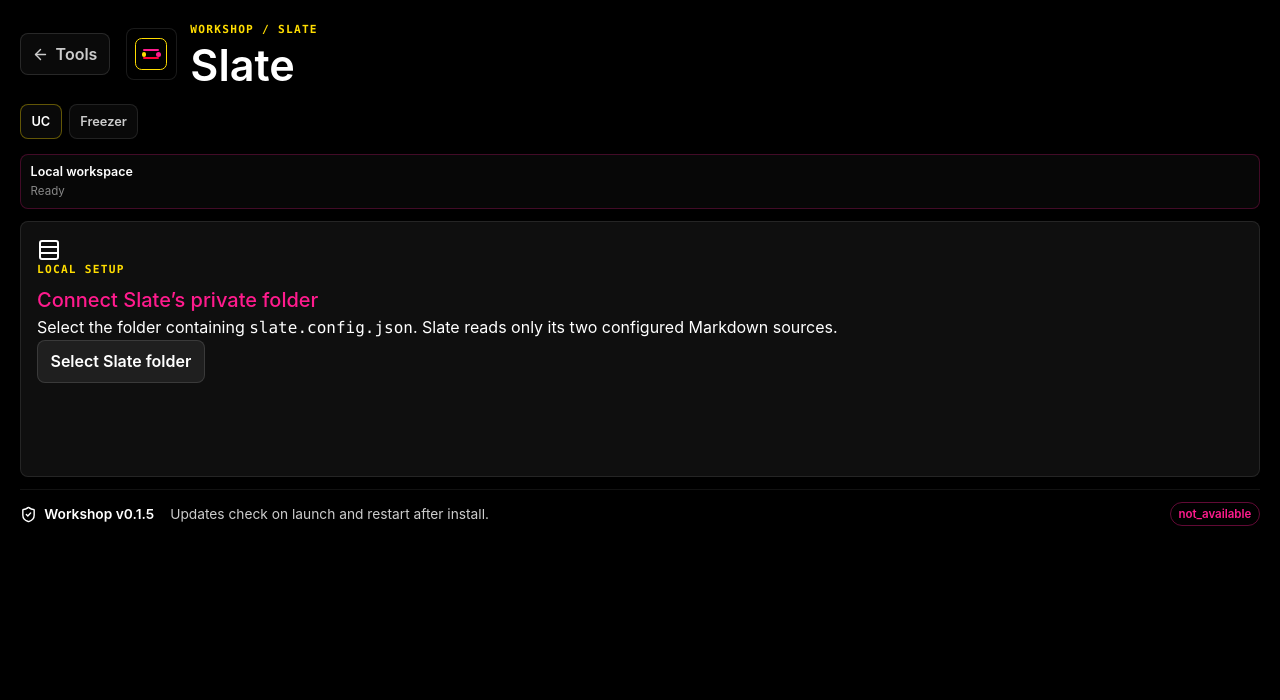
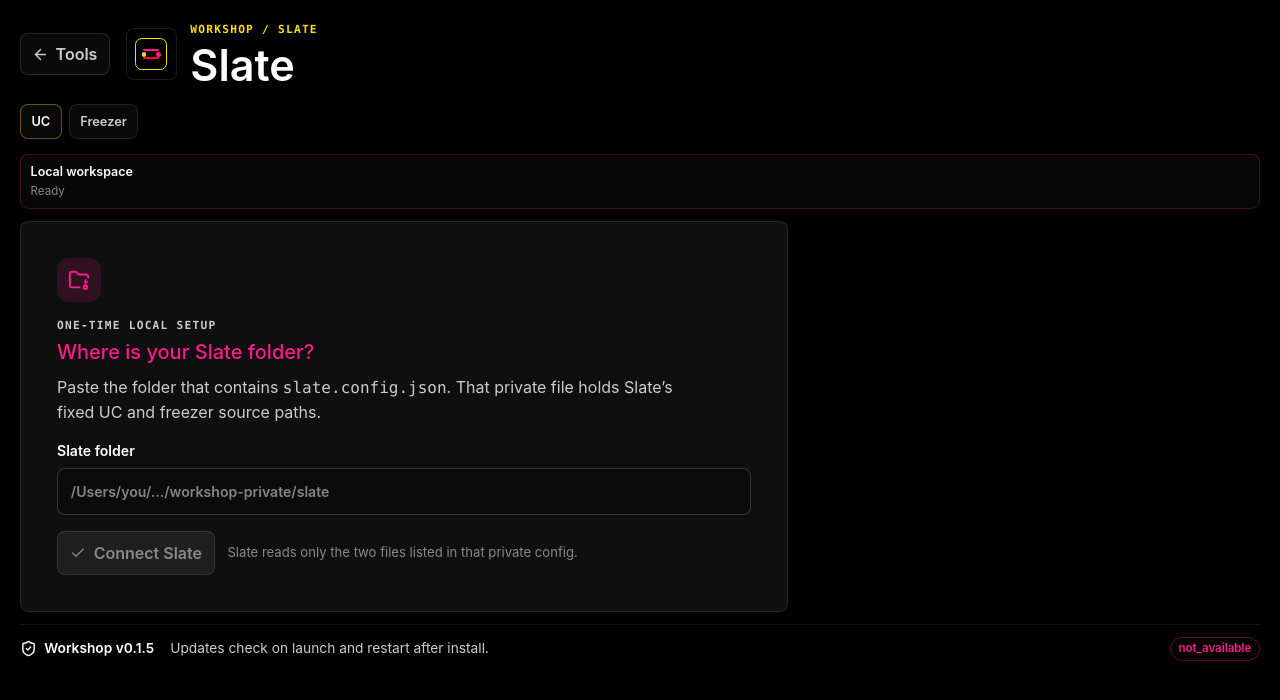
Before and after one commit to LindsayB610/workshop, a React (Vite) app in the folder apps/marketing-builds-desktop/: page / in a window 1280 px wide. Both pictures are taken after a click on the button 404 px from the left and 507 px from the top of the page. Shown: the top 700 px of the page. Built offline with nearby package versions, Linux system fonts and the light colour scheme; what @redline/core would draw is missing.

Commit message:
Refine Slate setup and layout

```diff
--- a/apps/marketing-builds-desktop/src/styles/app.css
+++ b/apps/marketing-builds-desktop/src/styles/app.css
@@ -1798,7 +1798,7 @@
   padding-bottom: 6rem;
 }
 
-.slate-summary,
+.slate-header,
 .slate-panel-heading,
 .slate-summary-actions,
 .slate-updated,
@@ -1807,10 +1807,21 @@
   align-items: center;
 }
 
-.slate-summary,
+.slate-header,
 .slate-panel-heading {
   justify-content: space-between;
   gap: 1rem;
+}
+
+.slate-header {
+  padding: 0.55rem 0 0.85rem;
+  border-bottom: 1px solid rgba(255, 255, 255, 0.12);
+}
+
+.slate-header h1 {
+  margin: 0.15rem 0 0;
+  font-size: clamp(1.65rem, 3vw, 2.2rem);
+  letter-spacing: -0.04em;
 }
 
 .slate-summary-actions {
@@ -1835,20 +1846,40 @@
 
 .slate-sections {
   display: grid;
-  gap: 0.8rem;
-  margin-top: 1rem;
+  gap: 0.65rem;
+  margin-top: 1.2rem;
 }
 
 .slate-section {
-  padding: 0.85rem 0.95rem;
-  border-left: 2px solid rgba(255, 221, 0, 0.3);
-  border-radius: 0 0.4rem 0.4rem 0;
-  background: rgba(255, 255, 255, 0.025);
+  padding: 0.95rem 1rem 1rem;
+  border: 1px solid rgba(255, 255, 255, 0.1);
+  border-radius: 0.7rem;
+  background: linear-gradient(135deg, rgba(255, 255, 255, 0.055), rgba(255, 255, 255, 0.018));
 }
 
 .slate-section-level-1 {
-  border-left-color: var(--color-pink);
-  background: rgba(255, 27, 141, 0.06);
+  border-color: rgba(255, 27, 141, 0.34);
+  background: linear-gradient(135deg, rgba(255, 27, 141, 0.12), rgba(255, 255, 255, 0.025));
+}
+
+.slate-section-title {
+  display: flex;
+  align-items: baseline;
+  gap: 0.55rem;
+}
+
+.slate-section-title > span {
+  width: 0.45rem;
+  height: 0.45rem;
+  flex: 0 0 auto;
+  border-radius: 999px;
+  background: var(--color-yellow);
+  box-shadow: 0 0 0 4px rgba(255, 221, 0, 0.1);
+}
+
+.slate-section-level-1 .slate-section-title > span {
+  background: var(--color-pink);
+  box-shadow: 0 0 0 4px rgba(255, 27, 141, 0.12);
 }
 
 .slate-section h2,
@@ -1859,16 +1890,26 @@
 }
 
 .slate-context {
-  margin-bottom: 0.6rem;
-  color: var(--dark-text-secondary);
+  margin: 0.45rem 0 0.7rem 1rem;
+  color: var(--dark-text-secondary);
+}
+
+.slate-panel-note {
+  margin: 0.16rem 0 0;
+  color: var(--dark-text-secondary);
+  font-size: 0.9rem;
 }
 
 .slate-list {
   display: grid;
-  gap: 0.38rem;
-  margin: 0;
-  padding-left: 1.15rem;
-  color: var(--dark-text);
+  gap: 0.45rem;
+  margin: 0.25rem 0 0;
+  padding-left: 1.25rem;
+  color: var(--dark-text);
+}
+
+.slate-list > li::marker {
+  color: var(--color-yellow);
 }
 
 .slate-list .slate-list {
@@ -1891,6 +1932,70 @@
   min-height: 16rem;
 }
 
+.slate-setup {
+  display: grid;
+  gap: 1rem;
+  max-width: 48rem;
+  padding: clamp(1.25rem, 4vw, 2.25rem);
+}
+
+.slate-setup-mark {
+  display: grid;
+  width: 2.75rem;
+  height: 2.75rem;
+  place-items: center;
+  border-radius: 0.7rem;
+  background: rgba(255, 27, 141, 0.14);
+  color: var(--color-pink);
+}
+
+.slate-setup h2 {
+  margin: 0.15rem 0 0.5rem;
+}
+
+.slate-setup p {
+  max-width: 39rem;
+  margin: 0;
+  color: var(--dark-text-secondary);
+}
+
+.slate-root-field {
+  display: grid;
+  gap: 0.4rem;
+  color: var(--dark-text);
+  font-size: 0.88rem;
+  font-weight: 600;
+}
+
+.slate-root-field input {
+  width: 100%;
+  box-sizing: border-box;
+  padding: 0.75rem 0.8rem;
+  border: 1px solid rgba(255, 255, 255, 0.18);
+  border-radius: 0.5rem;
+  outline: none;
+  background: rgba(0, 0, 0, 0.22);
+  color: var(--dark-text);
+  font: inherit;
+}
+
+.slate-root-field input:focus {
+  border-color: var(--color-yellow);
+  box-shadow: 0 0 0 3px rgba(255, 221, 0, 0.12);
+}
+
+.slate-setup-actions {
+  display: flex;
+  flex-wrap: wrap;
+  align-items: center;
+  gap: 0.75rem;
+}
+
+.slate-setup-actions > span {
+  color: var(--dark-text-muted);
+  font-size: 0.82rem;
+}
+
 .slate-table-scroll {
   overflow-x: auto;
   margin-top: 1rem;
@@ -1905,7 +2010,7 @@
 
 .slate-storage-table th,
 .slate-storage-table td {
-  padding: 0.7rem 0.65rem;
+  padding: 0.8rem 0.7rem;
   border-bottom: 1px solid rgba(255, 255, 255, 0.09);
   vertical-align: top;
 }
@@ -1920,6 +2025,10 @@
 .slate-storage-table tbody th {
   color: var(--dark-text);
   font-weight: 600;
+}
+
+.slate-storage-table tbody tr:hover {
+  background: rgba(255, 255, 255, 0.035);
 }
 
 .slate-storage-label {
--- a/apps/marketing-builds-desktop/src/tools/slate/SlateTool.tsx
+++ b/apps/marketing-builds-desktop/src/tools/slate/SlateTool.tsx
@@ -1,5 +1,5 @@
 import { listen, type UnlistenFn } from "@tauri-apps/api/event";
-import { AlertCircle, Archive, Clock3, RefreshCw, Rows3 } from "lucide-react";
+import { AlertCircle, Archive, Check, Clock3, FolderKey, RefreshCw, Rows3 } from "lucide-react";
 import { useCallback, useEffect, useRef, useState } from "react";
 import { Badge } from "../../components/ui/badge";
 import { Button } from "../../components/ui/button";
@@ -13,6 +13,7 @@
   const [errors, setErrors] = useState<Partial<Record<SlateSourceName, string>>>({});
   const [loadingSources, setLoadingSources] = useState<SlateSourceName[]>([]);
   const [watchError, setWatchError] = useState<string | null>(null);
+  const [setupRoot, setSetupRoot] = useState("");
   const requestVersions = useRef<Record<SlateSourceName, number>>({ uc: 0, freezer: 0 });
   const activeTab = activeRouteId === "freezer" ? "freezer" : "uc";
   const hasPrivateRoot = Boolean(workspaceRoot?.startsWith("/"));
@@ -92,19 +93,56 @@
 
   if (!hasPrivateRoot) {
     return (
-      <Panel className="slate-setup" id="slate-setup">
-        <Rows3 size={24} aria-hidden="true" />
-        <p className="eyebrow">Local setup</p>
-        <h2>Connect Slate’s private folder</h2>
-        <p>Select the folder containing <code>slate.config.json</code>. Slate reads only its two configured Markdown sources.</p>
-        <Button variant="secondary" onClick={() => onSetWorkspaceRequest?.(tool.id)}>
-          Select Slate folder
-        </Button>
-      </Panel>
+      <SlateSetup
+        root={setupRoot}
+        onRootChange={setSetupRoot}
+        onConnect={() => onSetWorkspaceRequest?.(tool.id, setupRoot)}
+      />
     );
   }
 
   return <SlateContent activeTab={activeTab} bundle={bundle} error={watchError ?? errors[activeTab] ?? null} loading={loadingSources.includes(activeTab)} onRefresh={() => void load()} />;
+}
+
+export function SlateSetup({
+  root,
+  onRootChange,
+  onConnect,
+}: {
+  root: string;
+  onRootChange: (root: string) => void;
+  onConnect: () => void;
+}) {
+  const hasRoot = root.trim().startsWith("/");
+  return (
+    <Panel className="slate-setup" id="slate-setup">
+      <div className="slate-setup-mark"><FolderKey size={22} aria-hidden="true" /></div>
+      <div>
+        <p className="eyebrow">One-time local setup</p>
+        <h2>Where is your Slate folder?</h2>
+        <p>Paste the folder that contains <code>slate.config.json</code>. That private file holds Slate’s fixed UC and freezer source paths.</p>
+      </div>
+      <label className="slate-root-field">
+        <span>Slate folder</span>
+        <input
+          aria-label="Slate private folder"
+          autoCapitalize="off"
+          autoComplete="off"
+          placeholder="/Users/you/.../workshop-private/slate"
+          spellCheck={false}
+          value={root}
+          onChange={(event) => onRootChange(event.target.value)}
+        />
+      </label>
+      <div className="slate-setup-actions">
+        <Button disabled={!hasRoot} onClick={onConnect}>
+          <Check size={16} aria-hidden="true" />
+          Connect Slate
+        </Button>
+        <span>Slate reads only the two files listed in that private config.</span>
+      </div>
+    </Panel>
+  );
 }
 
 type SlateSourceChange = { root: string; source: SlateSourceName };
@@ -183,20 +221,19 @@
   const sections = bundle ? parseUcMarkdown(bundle.uc.contents) : [];
   return (
     <div className="slate-tool">
-      <Panel className="slate-summary" id="slate-summary">
+      <header className="slate-header" id="slate-summary">
         <div>
-          <p className="eyebrow">Local operating view</p>
-          <h2>{activeTab === "uc" ? "UC" : "Chest Freezer Inventory"}</h2>
-          <p>{activeTab === "uc" ? "Your current task ledger, shaped for scanning." : "Your local inventory, shaped for quick reference."}</p>
+          <p className="eyebrow">Slate · local reference desk</p>
+          <h1>{activeTab === "uc" ? "UC task ledger" : "Chest freezer inventory"}</h1>
         </div>
         <div className="slate-summary-actions">
-          <Badge tone={error ? "red" : "pink"}>{error ? "Needs attention" : "Local only"}</Badge>
+          <Badge tone={error ? "red" : "pink"}>{error ? "Needs attention" : "Watching local files"}</Badge>
           <Button aria-label="Refresh Slate sources" variant="secondary" onClick={onRefresh}>
             <RefreshCw size={16} aria-hidden="true" />
             Refresh
           </Button>
         </div>
-      </Panel>
+      </header>
 
       {loading ? <p className="slate-status" role="status">Refreshing local sources…</p> : null}
       {error ? <p className="slate-status slate-status-error" role="alert"><AlertCircle size={16} aria-hidden="true" /> {error}</p> : null}
@@ -208,7 +245,7 @@
 function UcPanel({ sections, updatedAt }: { sections: SlateSection[]; updatedAt?: number }) {
   return (
     <Panel className="slate-uc" id="slate-uc">
-      <div className="slate-panel-heading"><div><p className="eyebrow">Current ledger</p><h2>UC</h2></div><LastUpdated updatedAt={updatedAt} /></div>
+      <div className="slate-panel-heading"><div><p className="eyebrow">Live task list</p><p className="slate-panel-note">Updates whenever the local file changes.</p></div><LastUpdated updatedAt={updatedAt} /></div>
       {sections.length ? <div className="slate-sections">{sections.map((section, index) => <UcSection key={`${section.level}-${section.heading}-${index}`} section={section} />)}</div> : <div className="empty-tool"><Rows3 size={22} aria-hidden="true" /><h3>UC is loading</h3><p>Slate will display the configured local task ledger here.</p></div>}
     </Panel>
   );
@@ -217,7 +254,7 @@
 function UcSection({ section }: { section: SlateSection }) {
   const Heading = (`h${Math.min(section.level + 1, 4)}`) as "h2" | "h3" | "h4";
   const isEmpty = !section.paragraphs.length && !section.items.length;
-  return <section className={`slate-section slate-section-level-${section.level}`}><Heading>{section.heading}</Heading>{section.paragraphs.map((paragraph, index) => <p key={index} className="slate-context" dangerouslySetInnerHTML={{ __html: paragraph.html }} />)}{section.items.length ? <SlateList items={section.items} /> : null}{isEmpty ? <p className="slate-context">No tasks or supporting context in this section.</p> : null}</section>;
+  return <section className={`slate-section slate-section-level-${section.level}`}><div className="slate-section-title"><span aria-hidden="true" /><Heading>{section.heading}</Heading></div>{section.paragraphs.map((paragraph, index) => <p key={index} className="slate-context" dangerouslySetInnerHTML={{ __html: paragraph.html }} />)}{section.items.length ? <SlateList items={section.items} /> : null}{isEmpty ? <p className="slate-context">No tasks or supporting context in this section.</p> : null}</section>;
 }
 
 function SlateList({ items }: { items: SlateListItem[] }) {
@@ -236,7 +273,7 @@
 
 function FreezerPanel({ contents, updatedAt }: { contents?: string; updatedAt?: number }) {
   if (!contents?.trim()) {
-    return <Panel className="slate-freezer" id="slate-freezer"><Archive size={24} aria-hidden="true" /><h2>Chest Freezer Inventory</h2><p className="slate-context">Awaiting the configured local freezer source.</p><LastUpdated updatedAt={updatedAt} /></Panel>;
+    return <Panel className="slate-freezer" id="slate-freezer"><Archive size={24} aria-hidden="true" /><h2>Awaiting freezer inventory</h2><p className="slate-context">Slate will show the configured local freezer source here.</p><LastUpdated updatedAt={updatedAt} /></Panel>;
   }
 
   try {
@@ -249,7 +286,7 @@
 
 function FreezerTable({ rows, updatedAt }: { rows: FreezerRow[]; updatedAt?: number }) {
   return <Panel className="slate-freezer" id="slate-freezer">
-    <div className="slate-panel-heading"><div><p className="eyebrow">Local inventory</p><h2>Chest Freezer Inventory</h2></div><LastUpdated updatedAt={updatedAt} /></div>
+    <div className="slate-panel-heading"><div><p className="eyebrow">Live inventory</p><p className="slate-panel-note">Source order is preserved.</p></div><LastUpdated updatedAt={updatedAt} /></div>
     {rows.length ? <div className="slate-table-scroll"><table className="slate-storage-table"><thead><tr><th scope="col">Item</th><th scope="col">Count</th><th scope="col">Weight</th><th scope="col">Date Stored</th><th scope="col">Storage</th></tr></thead><tbody>{rows.map((row, index) => <tr key={`${row.item}-${index}`}><th scope="row">{row.item}</th><td>{row.count || "—"}</td><td>{row.weight ?? "—"}</td><td>{formatFreezerDate(row.dateStored)}</td><td><span className="slate-storage-label">{row.storage || "—"}</span></td></tr>)}</tbody></table></div> : <p className="slate-context">The Storage Table is present but has no inventory rows.</p>}
   </Panel>;
 }
--- a/apps/marketing-builds-desktop/src/tools/types.ts
+++ b/apps/marketing-builds-desktop/src/tools/types.ts
@@ -3,6 +3,6 @@
 export type ToolViewProps = {
   tool: ToolDefinition;
   activeRouteId?: string;
-  onSetWorkspaceRequest?: (toolId: string) => void;
+  onSetWorkspaceRequest?: (toolId: string, root?: string) => void;
   workspaceRoot?: string;
 };
```
Also changed, not shown: apps/marketing-builds-desktop/src/App.tsx (+6 -1 lines), 2 other files (tests, documents, lock files or other folders).
